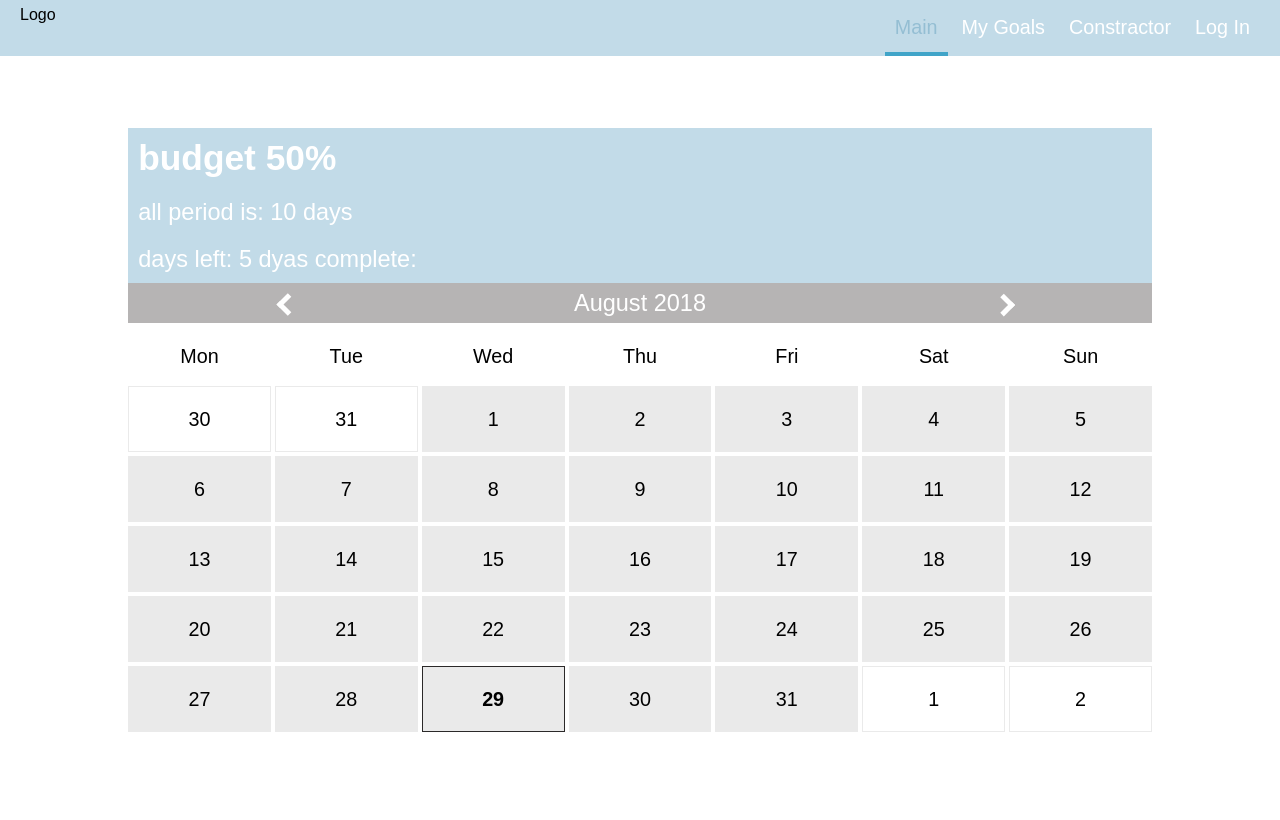
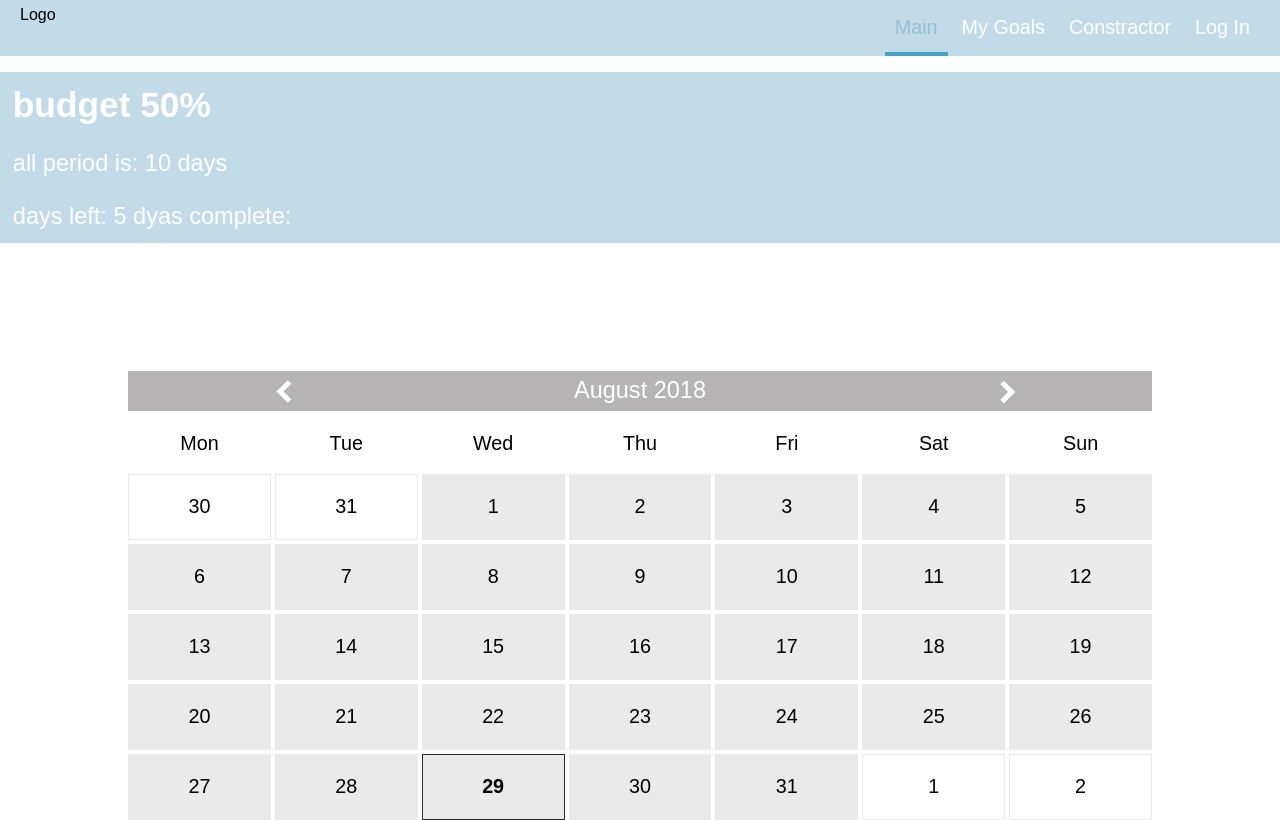
Before and after one commit to AndreyKonovalenko/goals, a React app: page / in a window 1280 px wide. Built offline with nearby package versions, Linux system fonts and the light colour scheme.

Commit message:
Refactored folder structure made Calendar statefull component to have ability of usage it in GoalBuilder conteiner

```diff
--- a/src/App.js
+++ b/src/App.js
@@ -4,7 +4,7 @@ import {Route, Switch} from 'react-router-dom';
 import Layout from './hoc/Layout/Layout';
 import GoalField from './containers/GoalField/GoalField';
 import MyGoals from './containers/MyGoals/MyGoals';
-import GoalBuilder from './Contaiers/GoalBuilder/GoalBuilder';
+import GoalBuilder from './containers/GoalBuilder/GoalBuilder';
 //import CustomCalendar from './containers/CustomCalendar/CustomCalendar';
 //import CalendarCssTricks from './components/CalendarCssTricks/CalendarCssTricks';
 
--- a/src/components/Calendar/Calendar.js
+++ b/src/components/Calendar/Calendar.js
@@ -1,6 +1,6 @@
-import React from 'react';
+import React, { Component } from 'react';
+import dateFns from 'date-fns';
 
-import StausBoard from './StatusBoard/StatusBoard';
 import Header from './Header/Header';
 import WeekDays from './WeekDays/WeekDays';
 import Days from './Days/Days';
@@ -8,28 +8,63 @@ import Days from './Days/Days';
 import cssObject from './Calendar.css';
 
 
-const calendar = (props) => {
+class Calendar extends Component {
+
+    state = {
+        currentMonth: new Date(),
+        screenSize: window.matchMedia('(max-width: 800px)').matches,
+    }
+
+    componentDidMount () {
+        window.addEventListener("resize", this.screenSizeChandgeHandler);
+        console.log("screenSize", this.state);
+    }
+
+    // componentWillUnmount () {
+    //     window.addEventListener("resize", this.screenSizeChandgeHandler);
+    //     console.log("screenSize");
+    // }
+
+    screenSizeChandgeHandler = () => {
+        const sizeMatched = window.matchMedia('(max-width: 800px)').matches;
+        this.setState({screenSize: sizeMatched});
+    }
+
+    nextMonth = () => {
+        this.setState({
+            currentMonth: dateFns.addMonths(this.state.currentMonth, 1)
+        });
+    };
+
+    prevMonth = () => {
+        this.setState({
+            currentMonth: dateFns.subMonths(this.state.currentMonth, 1)
+        });
+    };
+
+    checkDayHandler = (event) => {
+        event.target.setAttribute("style", "background-color: green");
+       // console.log("clicked", event.target.className, event.target.classList);
+    }
+
+    render() {
         return (
             <div className={cssObject.Calendar}>
-            <StausBoard
-                title={props.title}
-                start={props.start}
-                limitation={props.limitation}
-            />
                 <Header
-                currentMonth={props.currentMonth}
-                nextMonth={props.nextMonthHandler}
-                prevMonth={props.prevMonthHandler}/>
+                    currentMonth={this.state.currentMonth}
+                    nextMonth={this.nextMonth}
+                    prevMonth={this.prevMonth}/>
                 <WeekDays
-                currentMonth={props.currentMonth}
-                screenSize={props.screenSize}
+                    currentMonth={this.state.currentMonth}
+                    screenSize={this.state.screenSize}
                 />
                 <Days
-                currentMonth={props.currentMonth}
-                checkDayHandler={props.checkDayHandler}
+                    currentMonth={this.state.currentMonth}
+                    checkDayHandler={this.checkDayHandler}
                 />
             </div>
         );
+    }
 };
 
-export default calendar;
+export default Calendar;
--- a/src/containers/GoalBuilder/GoalBuilder.js
+++ b/src/containers/GoalBuilder/GoalBuilder.js
@@ -1,8 +1,7 @@
 import React, { Component } from 'react';
 
 
-import Auxiliary from '../../hoc/Auxiliary/Auxiliary';
-import Colendar from '../../componet/Colendar/Colendar';
+import Calendar from '../../components/Calendar/Calendar';
 import cssObject from './GoalBuilder.css';
 
 
@@ -68,14 +67,10 @@ class GoalBuilder extends Component {
             </div>
         );
         return (
-            <Auxiliary>
-                <div className={cssObject.GoalBuilder}>
+            <div className={cssObject.GoalBuilder}>
                     {form}
-                </div>
-                <div className={cssObject.GoalBuilder}>
-                    <Colendar/>
-                </div>
-            </Auxiliary>
+                    <Calendar/>
+            </div>
         );
     }
 }
--- a/src/containers/GoalField/GoalField.js
+++ b/src/containers/GoalField/GoalField.js
@@ -1,13 +1,12 @@
 import React, { Component } from 'react'
-import dateFns from 'date-fns';
 
+import Auxiliary from '../../hoc/Auxiliary/Auxiliary';
+import StatusBoard from '../../components/StatusBoard/StatusBoard';
 import Calendar from '../../components/Calendar/Calendar';
 
 
 class GoalField extends Component {
     state = {
-        currentMonth: new Date(),
-        screenSize: window.matchMedia('(max-width: 800px)').matches,
         goalConfig: {
             title: "budget 50%",
             limitation: 10,
@@ -15,46 +14,17 @@ class GoalField extends Component {
         }
     }
 
-    componentDidMount () {
-        window.addEventListener("resize", this.screenSizeChandgeHandler);
-        console.log("screenSize");
-    }
-
-    screenSizeChandgeHandler = () => {
-        const sizeMatched = window.matchMedia('(max-width: 800px)').matches;
-        this.setState({screenSize: sizeMatched});
-    }
-
-    nextMonth = () => {
-        this.setState({
-            currentMonth: dateFns.addMonths(this.state.currentMonth, 1)
-        });
-    };
-
-    prevMonth = () => {
-        this.setState({
-            currentMonth: dateFns.subMonths(this.state.currentMonth, 1)
-        });
-    };
-
-    checkDayHandler = (event) => {
-        event.target.setAttribute("style", "background-color: green");
-       // console.log("clicked", event.target.className, event.target.classList);
-    }
-
     render () {
         return (
-    //        <Editor/>
-            <Calendar
-                title={this.state.goalConfig.title}
-                limitation={this.state.goalConfig.limitation}
-                start={this.state.goalConfig.start}
-                nextMonthHandler={this.nextMonth}
-                prevMonthHandler={this.prevMonth}
-                currentMonth={this.state.currentMonth}
-                screenSize={this.state.screenSize}
-                checkDayHandler={(event) => this.checkDayHandler(event)}
-            />
+    //       <Editor/>
+            <Auxiliary>
+                <StatusBoard
+                    title={this.state.goalConfig.title}
+                    limitation={this.state.goalConfig.limitation}
+                    start={this.state.goalConfig.start}
+                />
+                <Calendar />
+            </Auxiliary>
         );
     }
 }
```
Also changed, not shown: src/components/StatusBoard/StatusBoard.css (renamed from src/components/Calendar/StatusBoard/StatusBoard.css), src/components/StatusBoard/StatusBoard.js (renamed from src/components/Calendar/StatusBoard/StatusBoard.js). Lines whose indentation alone changed are shown as unchanged.
